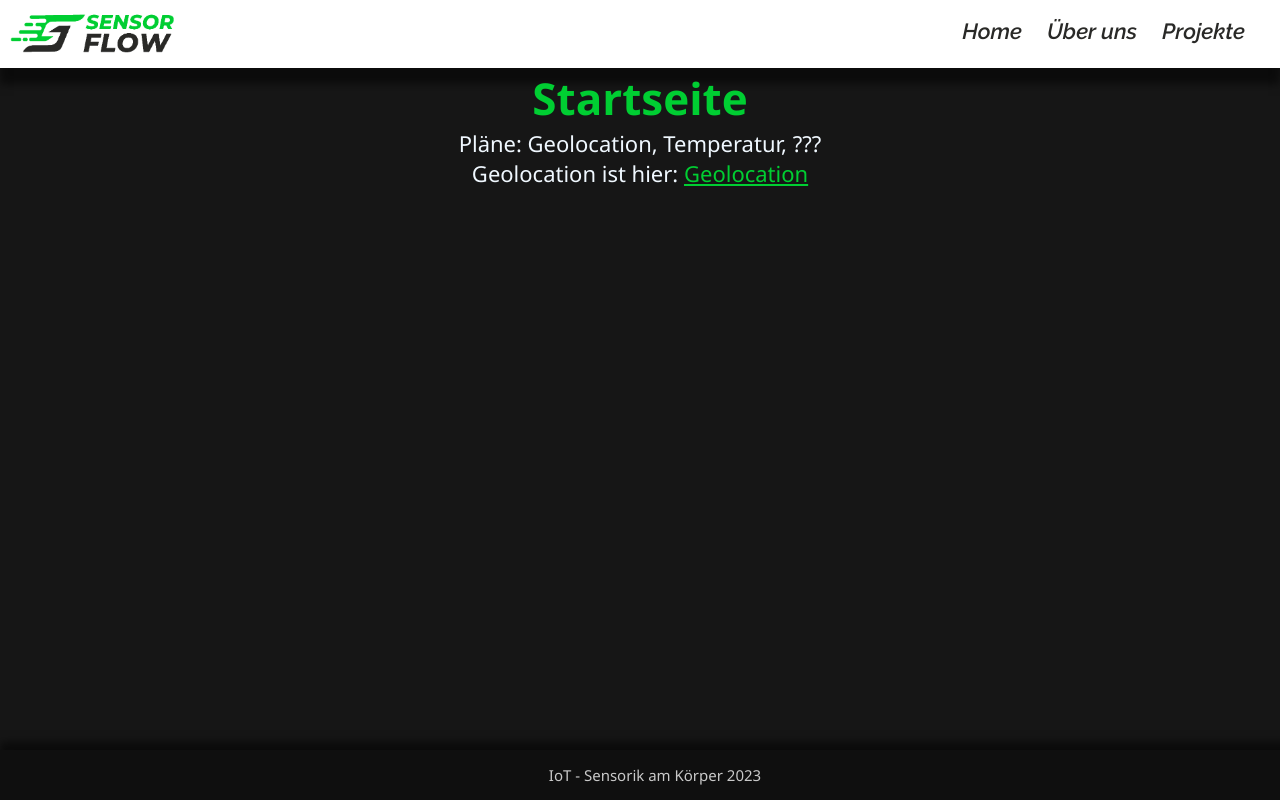
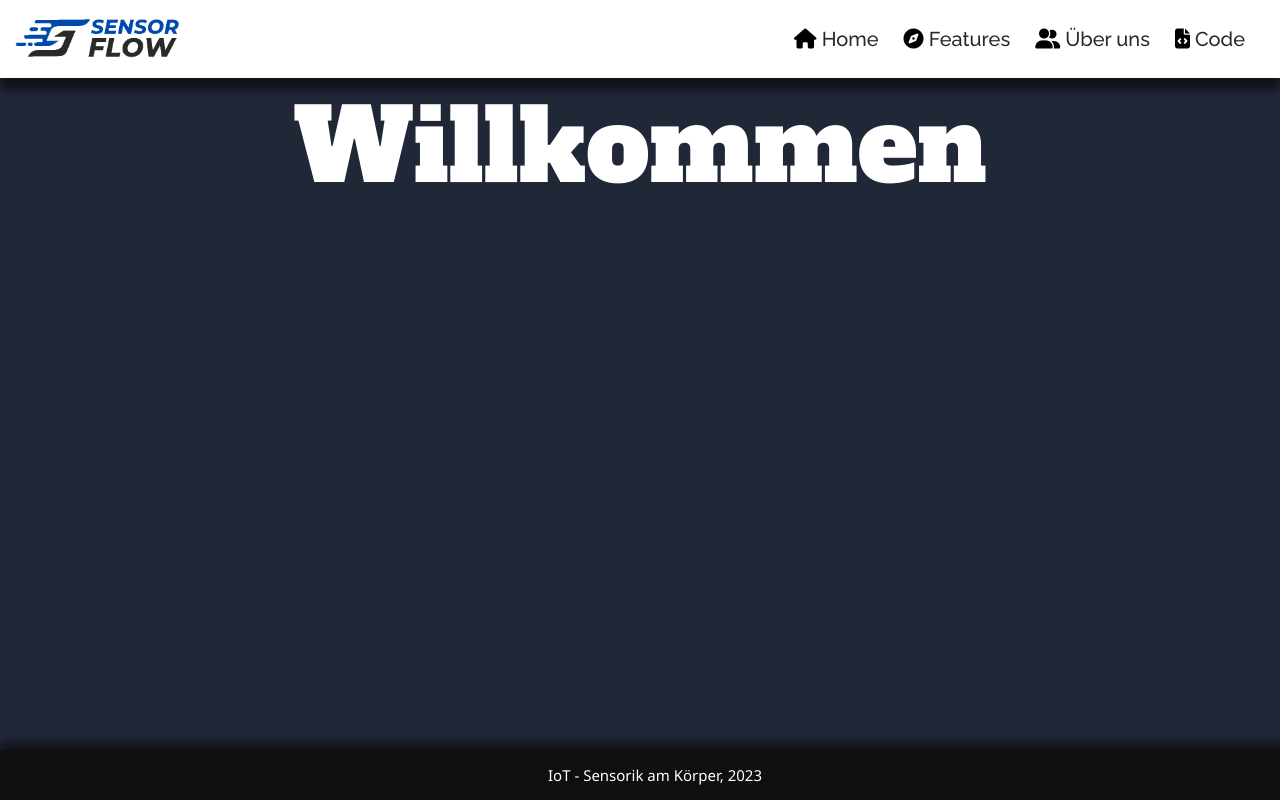
Before and after one commit to FruchtTea/SensorFlow, a Flask app: page / in a window 1280 px wide. Run offline with Flask 3, Linux system fonts and the light colour scheme.

Commit message:
Design upgrade + color change

```diff
--- a/static/css/style.css
+++ b/static/css/style.css
@@ -1,24 +1,26 @@
 @import url('https://fonts.googleapis.com/css2?family=Raleway:ital,wght@0,100;0,200;0,300;0,400;0,500;0,600;0,700;0,800;0,900;1,100;1,200;1,300;1,400;1,500;1,600;1,700;1,800;1,900&display=swap');
+@import url('https://fonts.googleapis.com/css2?family=Alfa+Slab+One&display=swap');
 
 :root {
+    --background-navbar: #ffffff;
     --background-color: #161616;
-    --background-navbar: #ffffff;
     --background-footer: #0f0f0f;
 
-    --logo-color-primary: #00CE32;
+    --logo-color-primary: #1d477e;
     --logo-color-secondary: #292927;
+    --font-color-default: #ffffff;
 }
 
 * {
     margin: 0;
-    padding: 0;
 }
 
 body {
-    background-color: var(--background-color);
-    color: var(--background-header);
-    font-size: 22px;
+    font-size: 20px;
     font-family: 'Segoe UI', Tahoma, Geneva, Verdana, sans-serif;
+    background: linear-gradient(176deg, rgb(32, 39, 55) 100%, rgb(18, 24, 27) 50%);
+    min-height: 100vh;
+    background-attachment: fixed;
 }
 
 /* ========================= HEADER BEREICH ========================= */
@@ -26,13 +28,12 @@ body {
 .navbar {
     display: flex;
     justify-content: space-between;
+    padding: 15px;
+    padding-right: 35px;
+    box-shadow: 0 12px 8px 0 rgba(0, 0, 0, 0.514), 0 20px 20px 0 rgba(0, 0, 0, 0);
+    font-family: 'Raleway', sans-serif;
+    font-weight: 500;
     background-color: var(--background-navbar);
-    padding: 10px;
-    padding-right: 35px;
-    box-shadow: 0 16px 8px 0 rgba(0, 0, 0, 0.514), 0 20px 20px 0 rgba(0, 0, 0, 0);
-    font-family: 'Raleway', sans-serif;
-    font-weight: 600;
-    font-style: italic;
 }
 
 .navbar-banner {
@@ -49,8 +50,8 @@ body {
     justify-content: center;
     text-align: center;
     margin-left: 25px;
-    margin-top: 8px;
-    margin-bottom: 8px;
+    margin-top: 12px;
+    margin-bottom: 12px;
 }
 
 .navbar-link {
@@ -61,17 +62,16 @@ body {
 .navbar-link:hover {
     color: var(--logo-color-primary);
     text-decoration: underline;
-    background-color: #7eff7934;
+    background-color: #79c3ff34;
 }
 
-/* ========================= FOOTER BEREICH ========================= */
+/* ========================= MAIN BEREICH ========================= */
 
 .header {
-    color: var(--logo-color-primary)
-}
-
-a {
-    color: var(--logo-color-primary)
+    font-family: 'Alfa Slab One', cursive;
+    color: var(--font-color-default);
+    font-size: 100px;
+    font-weight: 100;
 }
 
 /* ========================= FOOTER BEREICH ========================= */
@@ -81,7 +81,7 @@ a {
     text-align: center;
     padding: 15px;
     font-size: 15px;
-    color: rgb(201, 201, 201);
+    color: var(--font-color-default);
     background-color: var(--background-footer);
     box-shadow: 0 -8px 8px 0 rgba(0, 0, 0, 0.514), 0 20px 20px 0 rgba(0, 0, 0, 514);
     width: 100%;
--- a/templates/index.html
+++ b/templates/index.html
@@ -4,42 +4,47 @@
 <head>
     <meta charset="UTF-8">
     <meta name="viewport" content="width=device-width, initial-scale=1.0">
-    <link rel="icon" href="/static/visual/icon.ico">
+    <link rel="icon" href="/static/visual/favicon.ico">
     <link rel="stylesheet" href="/static/css/style.css">
     <title>Startseite</title>
+    <link rel="stylesheet" href="https://cdnjs.cloudflare.com/ajax/libs/font-awesome/6.2.1/css/all.min.css"
+        integrity="sha512-MV7K8+y+gLIBoVD59lQIYicR65iaqukzvf/nwasF0nqhPay5w/9lJmVM2hMDcnK1OnMGCdVK+iQrJ7lzPJQd1w=="
+        crossorigin="anonymous" referrerpolicy="no-referrer">
 </head>
 
 <body>
     <div class="navbar">
-
         <div>
-            <img src="/static/visual/banner.png" alt="banner" draggable="false" class="navbar-banner">
+            <img src="/static/visual/banner-blue.png" alt="banner" draggable="false" class="navbar-banner">
         </div>
-
         <div class="navbar-link-wrapper">
             <div class="navbar-link-container">
-                <a class="navbar-link" href="http://127.0.0.1:5000/">Home</a>
+                <i class="fa-solid fa-house"></i>
+                <a class="navbar-link" href="#">Home</a>
             </div>
             <div class="navbar-link-container">
+                <i class="fa-solid fa-compass"></i>
+                <a class="navbar-link" href="#">Features</a>
+            </div>
+            <div class="navbar-link-container">
+                <i class="fa-solid fa-user-group"></i>
                 <a class="navbar-link" href="#">Über uns</a>
             </div>
             <div class="navbar-link-container">
-                <a class="navbar-link" href="#">Projekte</a>
+                <i class="fa-solid fa-file-code"></i>
+                <a class="navbar-link" href="#">Code</a>
             </div>
         </div>
     </div>
 
     <main>
         <center>
-            <h1 class="header">Startseite</h1>
-            <p style="color: aliceblue;">Pläne: Geolocation, Temperatur, ???<br>
-                Geolocation ist hier: <a href="http://127.0.0.1:5000/geo">Geolocation</a></p>
+            <h1 class="header">Willkommen</h1>
         </center>
     </main>
 
-
     <div class="footer">
-        <p>IoT - Sensorik am Körper 2023</p>
+        <p>IoT - Sensorik am Körper, 2023</p>
     </div>
 
 </body>
```
Also changed, not shown: static/visual/banner-blue.png (added), static/visual/banner.png (deleted), static/visual/favicon.ico (added), static/visual/icon.ico (deleted).
